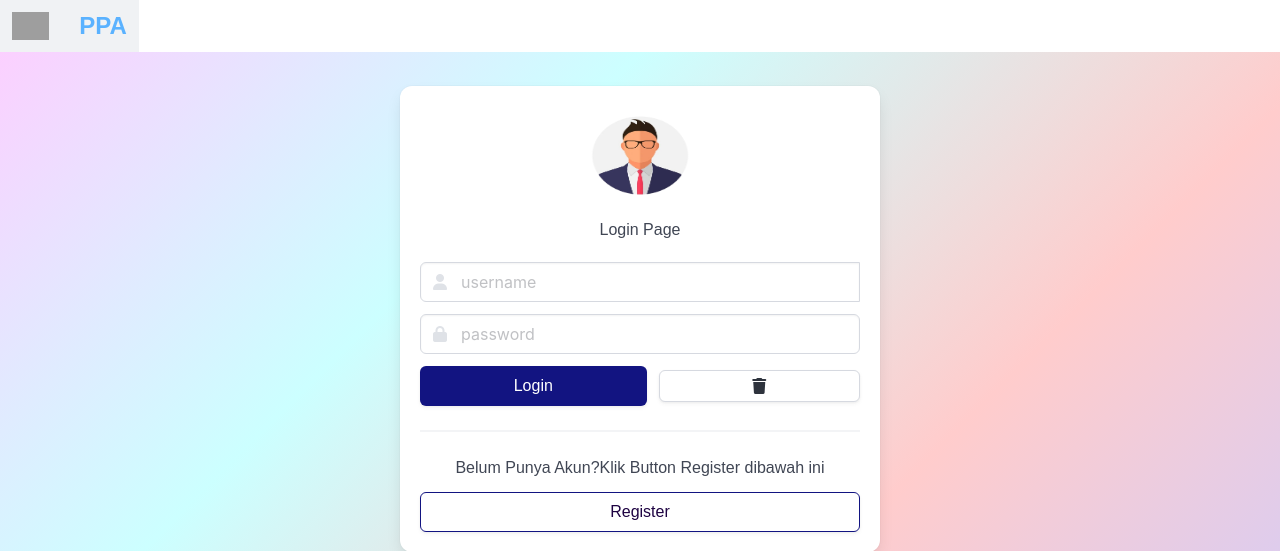
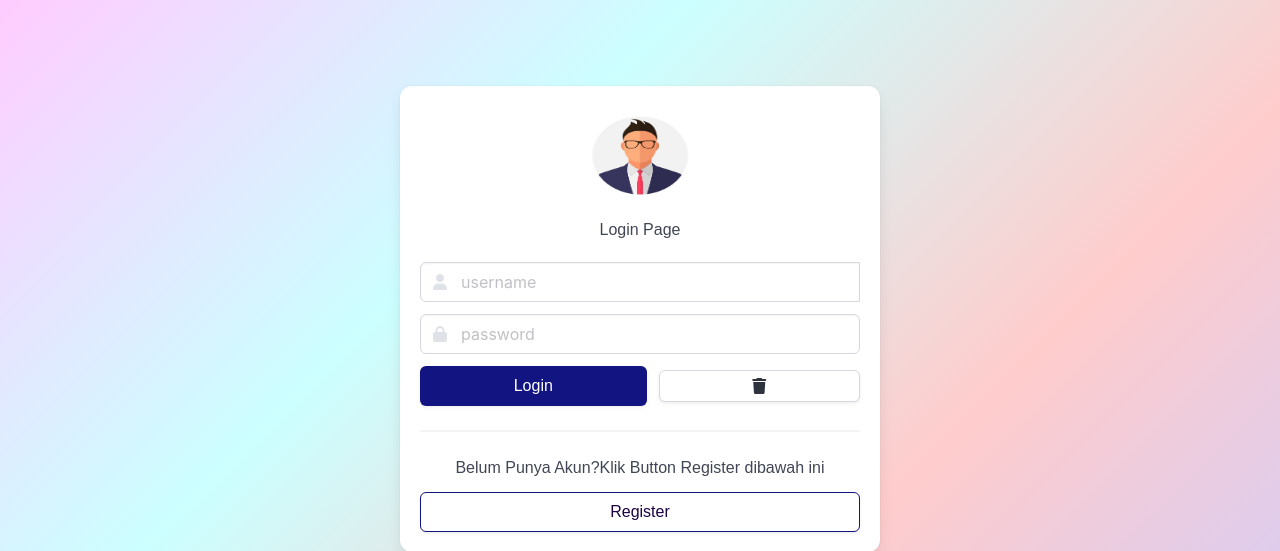
Before and after one commit to Yamskyyy/Kelompok4, a Flask app: page /login in a window 1280 px wide. Shown: the top 551 px of the page. Run offline with Flask 3, Linux system fonts and the light colour scheme; some libraries are stand-ins or nearby versions; some web fonts are replaced; grey boxes are pictures that could not be loaded.

Commit message:
fitur login

```diff
--- a/templates/login.html
+++ b/templates/login.html
@@ -219,26 +219,6 @@
 </head>
 
 <body>
-    <!-- NAVBAR START -->
-    <nav class="navbar is-fixed-top is-white" role="navigation" aria-label="main navigation">
-        <div class="navbar-brand">
-            <a class="navbar-item" href="/">
-                <img src="{{ url_for('static', filename='logo.png') }}" />
-                <strong class="is-sparta logo-text ml-2">PPA</strong>
-            </a>
-        </div>
-    </nav>
-    <!-- NAVBAR END -->
-
-    <!-- HERO START -->
-    <!-- <section class="hero is-white">
-        <div class="hero-body has-text-centered" style="padding-bottom: 1rem; margin: auto">
-            <h1 class="title is-sparta">PPA</h1>
-            <h3 class="subtitle is-sparta">Pusat Pengembangan Anak</h3>
-        </div>
-    </section> -->
-    <!-- HERO END -->
-
     <section class="section">
         <div class="container">
             <div class="box" style="max-width: 480px; margin: auto">
```
